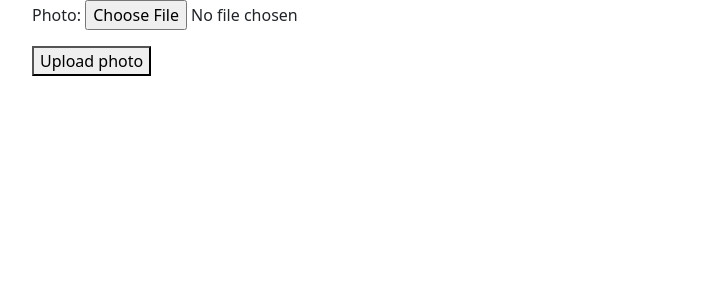
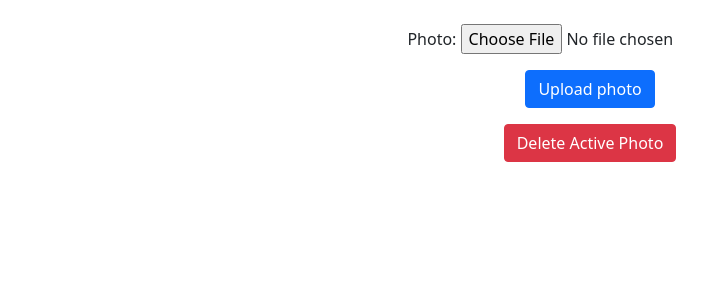
Before and after one commit to ITA-Dnipro/Dp-207_Python, a Django app: page /user_profile/photo in a window 1280 px wide. Shown: the part 56-356 px from the top of the page, without its empty margins (50-757 px from the left). Run offline with Django 3.2, Linux system fonts and the light colour scheme; the visitor is signed in with stand-in values (Sample User, id 1); parts of the project's set-up code (start-up, migrations or seed data) failed here and were passed over; some libraries are stand-ins or nearby versions.

Commit message:
Implementing change of actual photo and deletion of photo

```diff
--- a/django_app/user_profile/templates/user_profile/change_photo.html
+++ b/django_app/user_profile/templates/user_profile/change_photo.html
@@ -1,20 +1,30 @@
 {% extends 'base.html' %}
 {% block content %}
+    <br>
     <div class="container">
         <div class="row">
-            <div class="col-md-12">
-                <form method="POST" enctype="multipart/form-data">
+            <div class="col-md-12 d-flex justify-content-center" style="margin-bottom:1rem;">
+                <form method="POST" class="form-control-file col-md-12 text-center" enctype="multipart/form-data">
                 {% csrf_token %}
                 {{ form.as_p }}
-                <button type="submit">Upload photo</button>
+                <button type="submit" class="btn btn-primary">Upload photo</button>
                 </form>
             </div>
             <div class="col-md-12">
+                <form method="POST" class="text-center">
+                    {% csrf_token %}
+                    <button type="submit" class="btn btn-danger pass-btn"name="Delete Photo">Delete Active Photo</button>
+                </form>
+            </div>
+
+            <div class="col-md-4"></div>
+            <div class="col-md-4">
                 {% if img_obj %}
-                <h3>Sucesfully uploaded photo</h3>
-                <img src="{{ img_obj.url }}" alt="connect">
+                <div class="col-md-12 text-center"><h3>Your uploaded photo: </h3></div>
+                <div class="col-md-12 d-flex justify-content-center"><img src="{{ img_obj.url }}" alt="connect"></div>
                 {% endif %}
             </div>
+            <div class="col-md-4"></div>
         </div>
     </div>
 {% endblock %}
--- a/django_app/user_profile/views.py
+++ b/django_app/user_profile/views.py
@@ -75,16 +75,36 @@ def change_photo(request):
     if not request.user.is_authenticated:
         messages.error(request, f"You need to be authenticated to do this action.")
         return redirect('user_auth:sign_up')
+
     form = ImageForm()
     img_obj = []
-    if request.method == 'POST':
+
+    if request.method == "POST" and "Delete Photo" in request.POST:
+        PhotoForUser.objects.filter(user_id=request.user).delete()
         form = ImageForm(request.POST, request.FILES)
-        if form.is_valid():
-            obj = form.save(commit=False)
-            obj.user = request.user
-            obj.save()
+        return redirect('user_profile:user_profile')
 
-        img_obj = form.instance
+    elif request.method == 'POST':
+        try:
+            photos = PhotoForUser.objects.get(user_id=request.user)
+            img_obj = photos.photo
+        except PhotoForUser.DoesNotExist:
+            form = ImageForm(request.POST, request.FILES)
+            if form.is_valid():
+                obj = form.save(commit=False)
+                obj.user = request.user
+                obj.save()
+                return redirect('user_profile:user_profile')
+        else:
+            PhotoForUser.objects.filter(user_id=request.user).delete()
+            form = ImageForm(request.POST, request.FILES)
+            if form.is_valid():
+                obj = form.save(commit=False)
+                obj.user = request.user
+                obj.save()
+                img_obj = form.instance
+                return redirect('user_profile:user_profile')
+
     elif request.method == 'GET':
         try:
             photos = PhotoForUser.objects.get(user_id=request.user)
```
